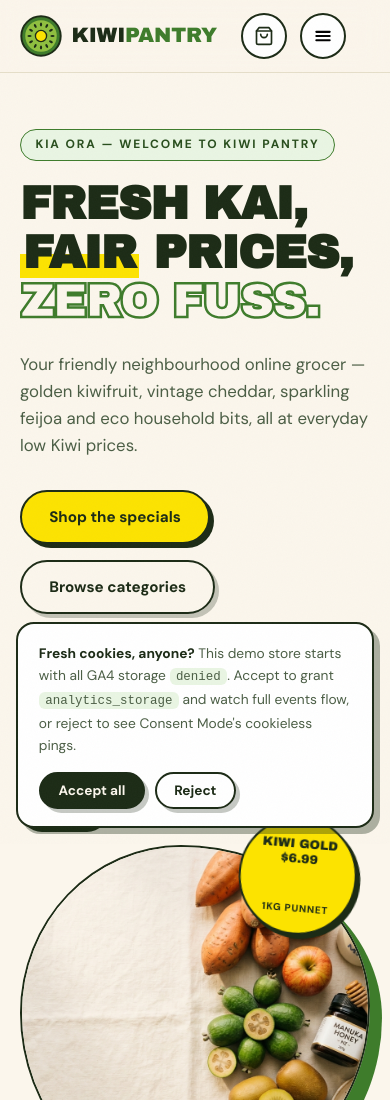
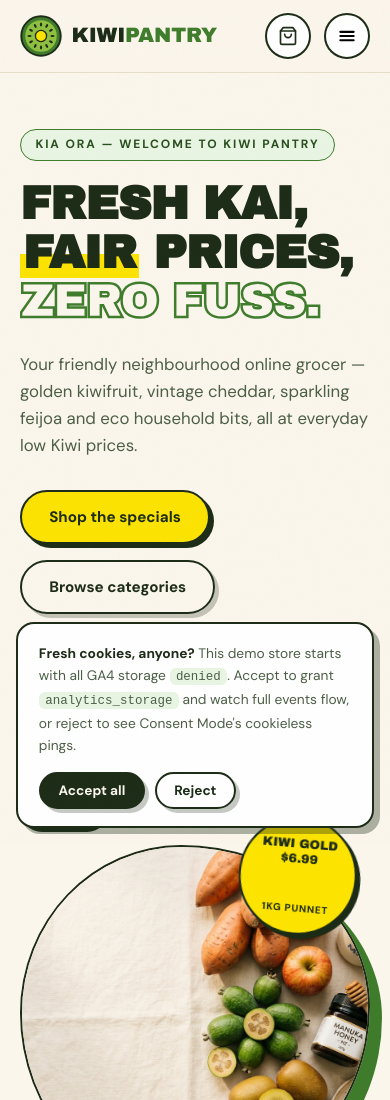
Before and after one commit to vinujoseph25/kiwi-pantry, a plain HTML site: page index.html in a window 390 px wide. Shown: the top 1100 px of the page. Drawn offline with Linux system fonts and the light colour scheme.

Commit message:
Fix mobile header: right-align cart + menu buttons

```diff
--- a/css/style.css
+++ b/css/style.css
@@ -199,6 +199,7 @@
 
 @media (max-width: 760px) {
   .nav-toggle { display: inline-flex; }
+  .header-actions { margin-left: auto; }
   .site-nav {
     display: none;
     position: absolute;
```
